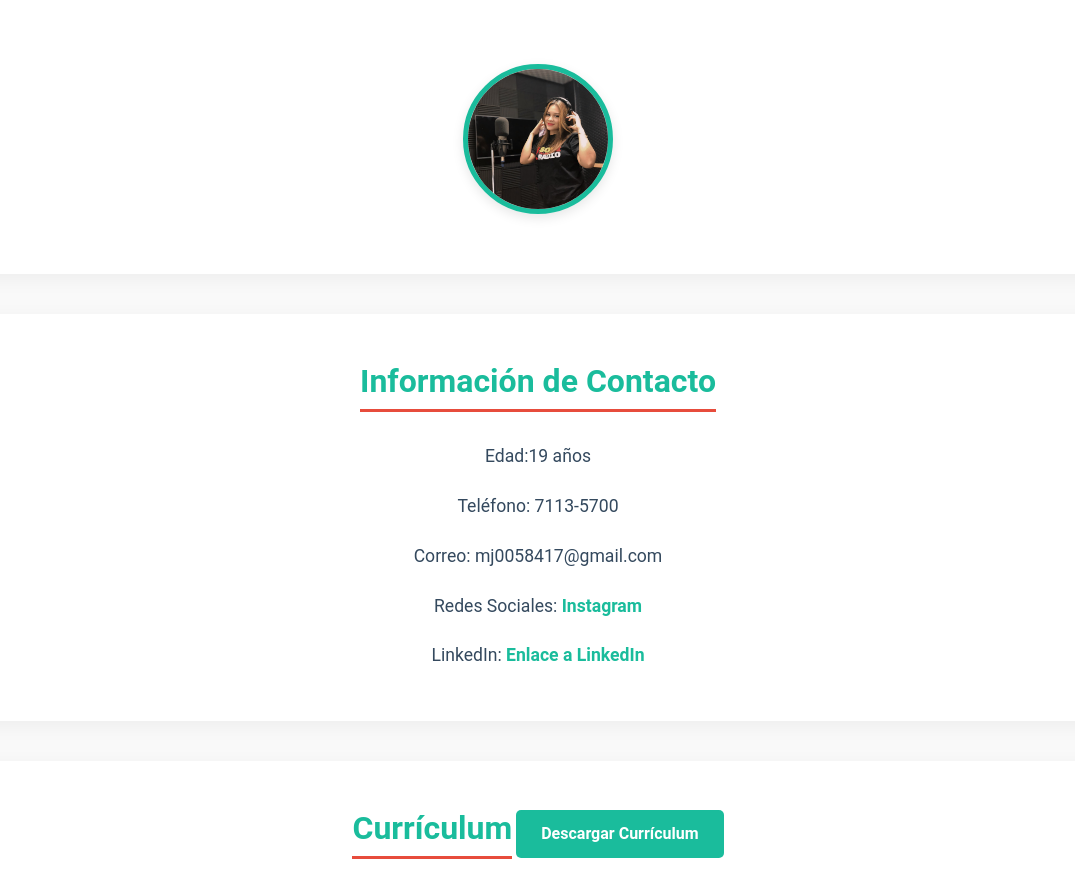
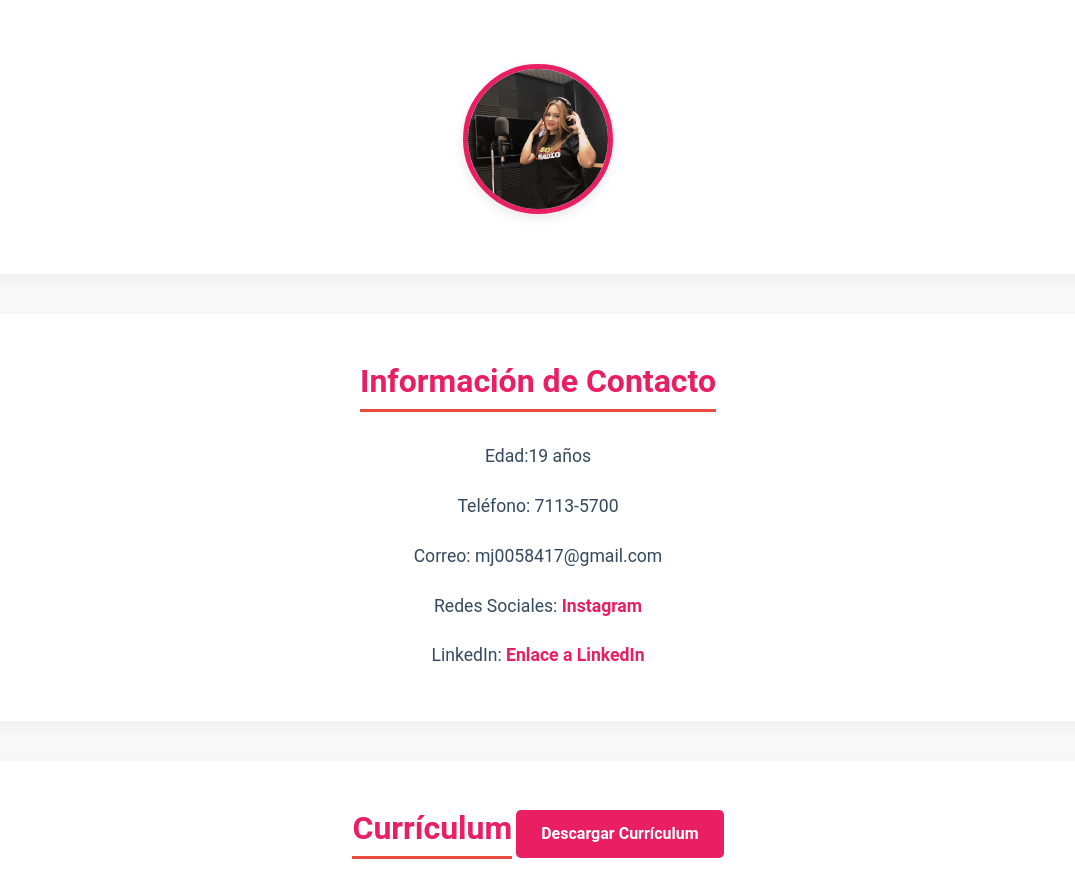
Before and after one commit to Majo503/Majo503.github.io, a plain HTML site: page Index.html in a window 1280 px wide. Shown: the part 740-1632 px from the top of the page, without its empty margins (102-1177 px from the left). Drawn offline with Linux system fonts and the light colour scheme.

Commit message:
Update styles.css

```diff
--- a/styles.css
+++ b/styles.css
@@ -1,11 +1,9 @@
-
 * {
     margin: 0;
     padding: 0;
     box-sizing: border-box;
     font-family: 'Roboto', sans-serif;
 }
-
 
 body {
     background-color: #f9f9f9;
@@ -20,9 +18,8 @@ body {
     min-height: 100vh;
 }
 
-
 header {
-    background-color: #1abc9c;
+    background-color: #e91e63; /* Cambiado a rosado */
     color: #fff;
     padding: 50px 20px;
     text-align: center;
@@ -31,13 +28,13 @@ header {
     width: 100%;
     max-width: 1200px;
 }
+
 header h1 {
     font-size: 2.8rem;
     font-weight: 700;
     letter-spacing: 3px;
     margin-bottom: 10px;
     text-transform: uppercase;
-    /* Animacion */
     animation: slideIn 1.5s ease-out forwards;
     opacity: 0;
 }
@@ -53,7 +50,6 @@ header h1 {
         opacity: 1;
     }
 }
-
 
 section {
     background: #fff;
@@ -74,19 +70,17 @@ section:hover {
 
 section h2 {
     font-size: 2rem;
-    color: #1abc9c;
+    color: #e91e63; /* Cambiado a rosado */
     margin-bottom: 20px;
     border-bottom: 3px solid #e74c3c;
     display: inline-block;
 }
-
 
 p {
     font-size: 1.1rem;
     color: #7f8c8d;
     margin-bottom: 20px;
 }
-
 
 #sobre-mi img {
     width: 150px;
@@ -95,7 +89,7 @@ p {
     object-fit: cover;
     display: block;
     margin: 20px auto;
-    border: 5px solid #1abc9c;
+    border: 5px solid #e91e63; /* Cambiado a rosado */
     box-shadow: 0px 4px 12px rgba(0, 0, 0, 0.1);
 }
 
@@ -112,7 +106,7 @@ ul li {
 }
 
 ul li a {
-    color: #1abc9c;
+    color: #e91e63; /* Cambiado a rosado */
     text-decoration: none;
     transition: color 0.3s;
 }
@@ -122,11 +116,10 @@ ul li a:hover {
     text-decoration: underline;
 }
 
-
 #curriculum a {
     display: inline-block;
     padding: 10px 25px;
-    background-color: #1abc9c;
+    background-color: #e91e63; /* Cambiado a rosado */
     color: #fff;
     border-radius: 5px;
     text-decoration: none;
@@ -138,13 +131,11 @@ ul li a:hover {
     background-color: #e74c3c;
 }
 
-
 #animacion img {
     width: 100%;
     border-radius: 10px;
     box-shadow: 0px 4px 15px rgba(0, 0, 0, 0.1);
 }
-
 
 .galeria {
     display: grid;
@@ -167,12 +158,11 @@ ul li a:hover {
     box-shadow: 0px 8px 30px rgba(0, 0, 0, 0.2);
 }
 
-
 footer {
     text-align: center;
     padding: 20px;
     margin-top: 40px;
-    background-color: #1abc9c;
+    background-color: #e91e63; /* Cambiado a rosado */
     color: #fff;
     border-radius: 10px;
     box-shadow: 0px 4px 12px rgba(0, 0, 0, 0.1);
@@ -185,7 +175,7 @@ footer p {
 }
 
 a {
-    color: #1abc9c;
+    color: #e91e63; /* Cambiado a rosado */
     text-decoration: none;
     font-weight: bold;
 }
@@ -201,7 +191,7 @@ a:hover {
 
 #trabajos h2 {
     font-size: 2rem;
-    color: #1abc9c;
+    color: #e91e63; /* Cambiado a rosado */
     margin-bottom: 20px;
     border-bottom: 3px solid #e74c3c;
     display: inline-block;
```
